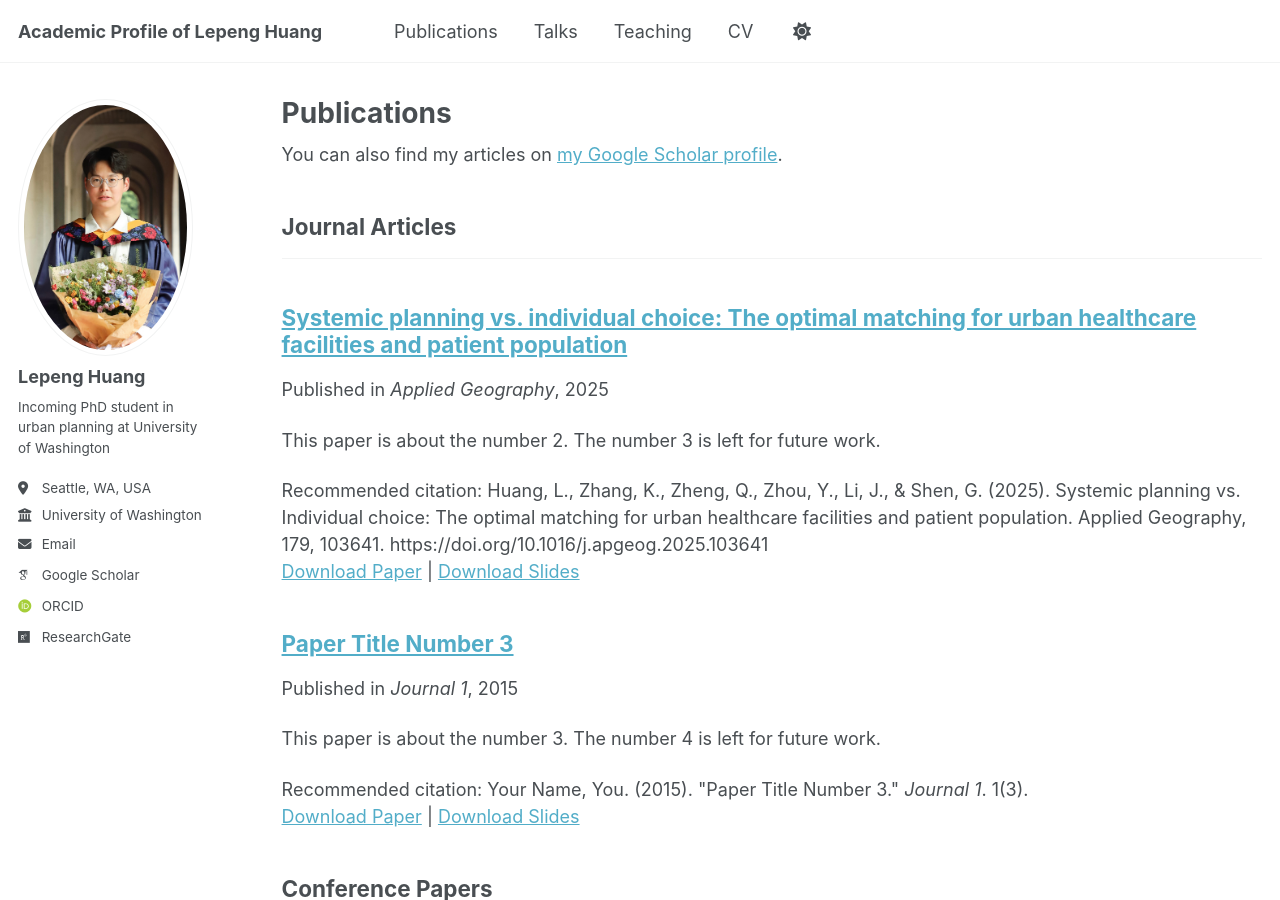
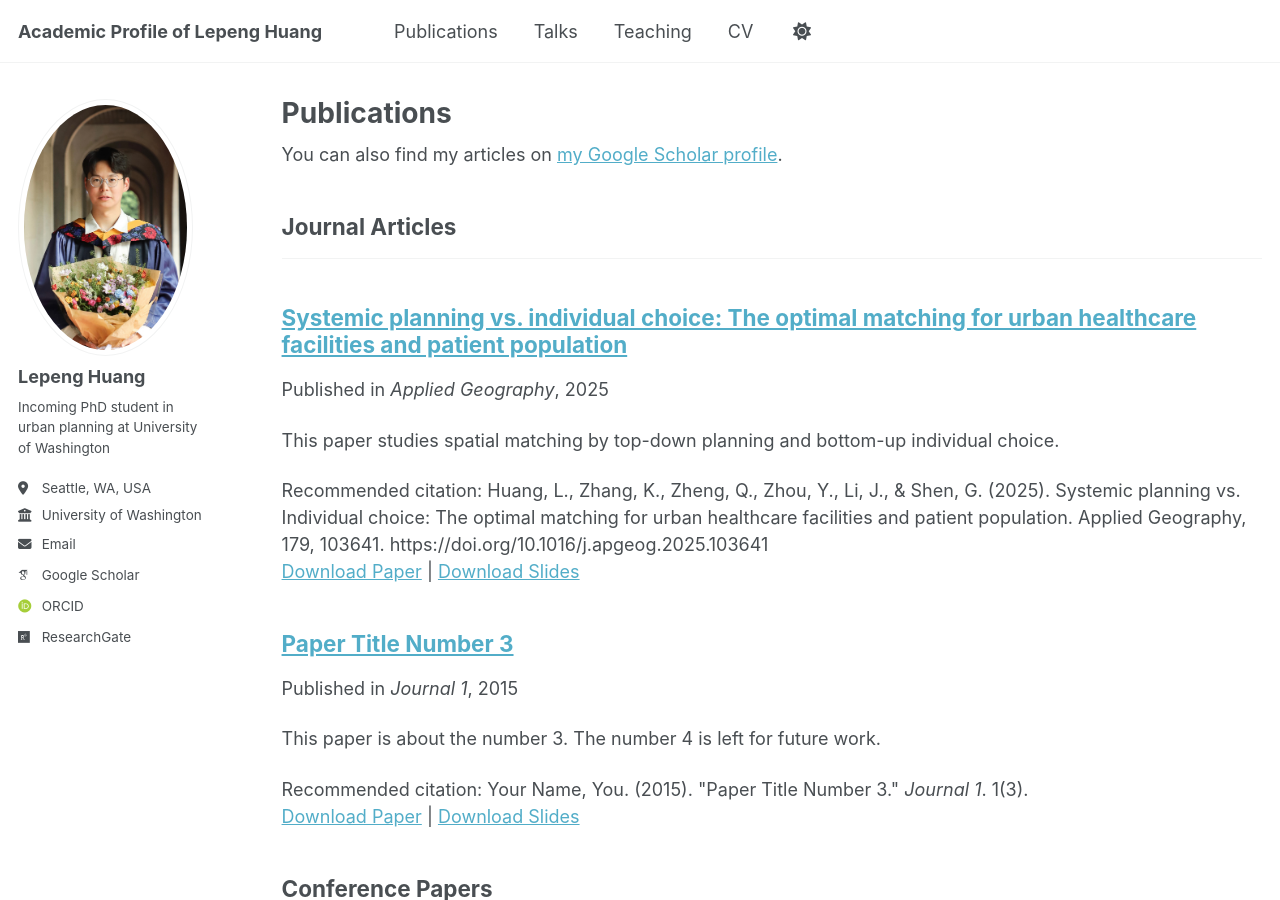
Before and after one commit to lepenghuang/lepenghuang.github.io, a Jekyll site: the page built from _pages/publications.html, in a window 1280 px wide and 900 px high. Built offline with Jekyll 4.4.1, drawn with Linux system fonts in a browser that asks for light colours; some web fonts are replaced; a script that is not in the unit is left out.

Commit message:
Update 2025-04-18-paper-systemicplanning-number-2.md

```diff
--- a/_publications/2025-04-18-paper-systemicplanning-number-2.md
+++ b/_publications/2025-04-18-paper-systemicplanning-number-2.md
@@ -3,7 +3,7 @@ title: "Systemic planning vs. individual choice: The optimal matching for urban
 collection: publications
 category: manuscripts
 permalink: /publication/2010-10-01-paper-title-number-2
-excerpt: 'This paper is about the number 2. The number 3 is left for future work.'
+excerpt: 'This paper studies spatial matching by top-down planning and bottom-up individual choice.'
 date: 2025-04-18
 venue: 'Applied Geography'
 slidesurl: 'http://academicpages.github.io/files/slides2.pdf'
```
